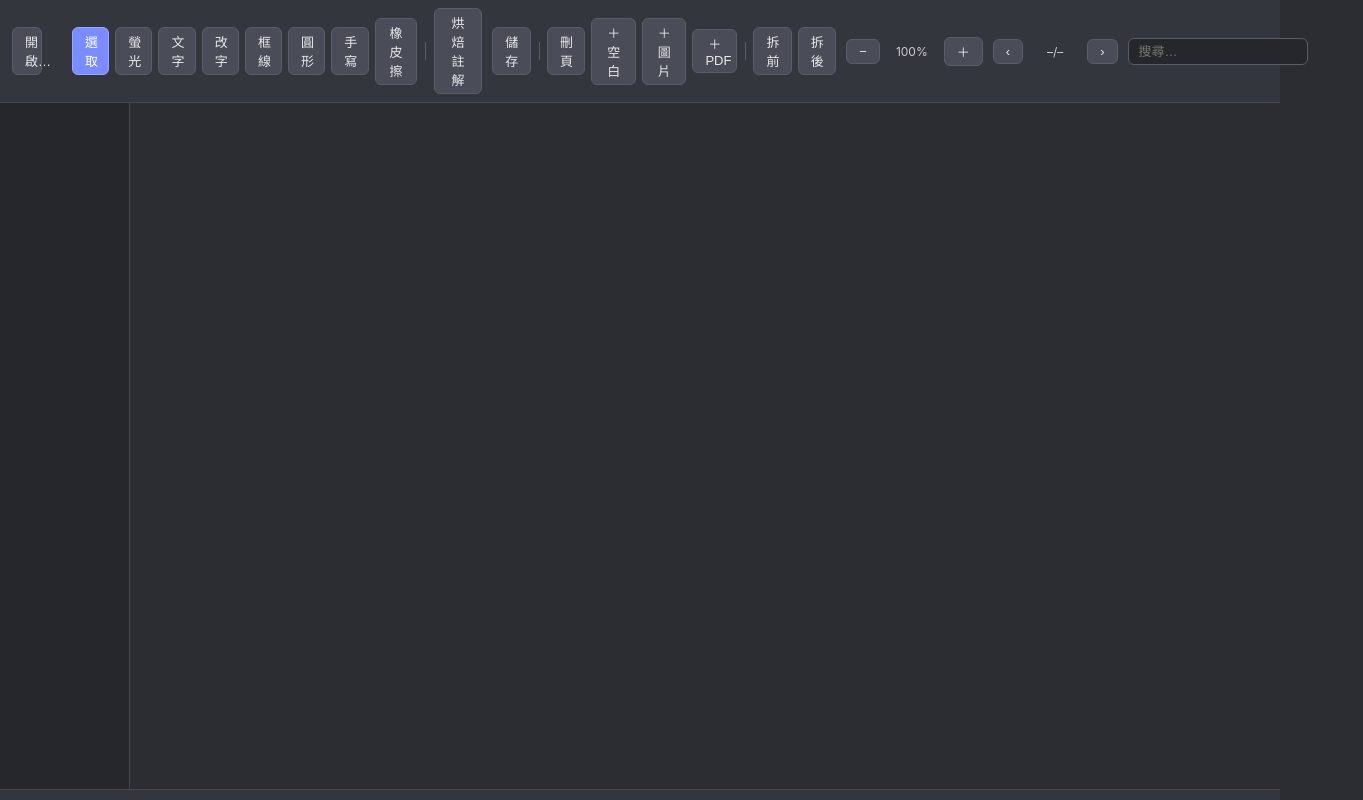
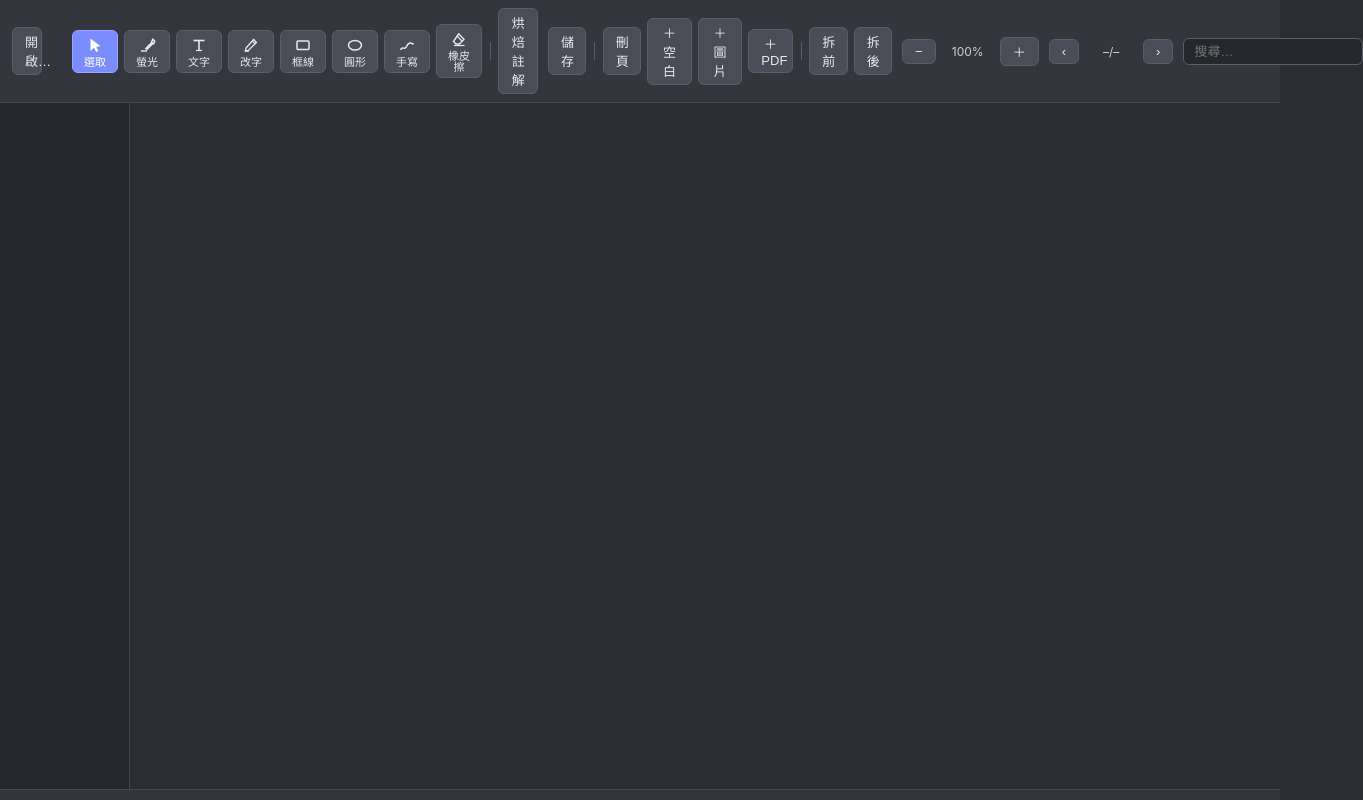
Before and after one commit to marksyang/PDFusion, a website built with Vite: page src/renderer/index.html in a window 1280 px wide. Shown: the whole page, 1363 px wide, since content can reach past the window. Built offline with nearby package versions, Linux system fonts and the light colour scheme.

Commit message:
UI：工具鈕改為圖示 + 文字標籤，hover 顯示自訂 tooltip
- 8 個註解工具鈕（選取/螢光/文字/改字/框線/圓形/手寫/橡皮擦）
  改為內嵌 SVG 圖示在上、中文標籤在下（符合常見 PDF 編輯器工具列）
- 全部工具列按鈕：原生 title 改為 data-tip + CSS tooltip
  （顯示更快、樣式統一，按鈕下方置中）
- 既有 .active 反白、點擊行為（ID/data-tool 不變）不受影響
- Electron hidden-window capturePage 驗證渲染

```diff
--- a/core/Cargo.toml
+++ b/core/Cargo.toml
@@ -1,6 +1,6 @@
 [package]
 name = "pdfusion-core"
-version = "1.0.2"
+version = "1.0.3"
 edition = "2021"
 license = "MIT"
 
--- a/core/package.json
+++ b/core/package.json
@@ -1,6 +1,6 @@
 {
   "name": "pdfusion-core",
-  "version": "1.0.2",
+  "version": "1.0.3",
   "private": true,
   "license": "MIT",
   "main": "index.js",
--- a/package.json
+++ b/package.json
@@ -1,6 +1,6 @@
 {
   "name": "pdfusion",
-  "version": "1.0.2",
+  "version": "1.0.3",
   "description": "Cross-platform PDF editor for macOS and Windows (pdfium via Rust core + pdf-lib)",
   "main": "./out/main/index.js",
   "author": "Mark Yang",
--- a/src/renderer/index.html
+++ b/src/renderer/index.html
@@ -8,41 +8,89 @@
   <body>
     <div id="app">
       <header id="toolbar">
-        <button id="btn-open" title="開啟 PDF (Cmd/Ctrl-O)">開啟…</button>
+        <button id="btn-open" data-tip="開啟 PDF (Cmd/Ctrl-O)">開啟…</button>
         <span id="doc-title" class="muted"></span>
         <span class="spacer"></span>
         <div class="op-group">
-          <button data-tool="select" title="選取/刪除註解 (Delete 鍵)">選取</button>
-          <button data-tool="highlight" title="螢光筆">螢光</button>
-          <button data-tool="freetext" title="文字框">文字</button>
-          <button data-tool="edit" title="編輯原文字（點選要改的文字）">改字</button>
-          <button data-tool="rect" title="矩形">框線</button>
-          <button data-tool="ellipse" title="圓形">圓形</button>
-          <button data-tool="ink" title="自由筆畫">手寫</button>
-          <button data-tool="eraser" title="橡皮擦：點選或拖曳消除註解">橡皮擦</button>
+          <button data-tool="select" data-tip="選取/刪除註解（Delete 鍵）">
+            <svg viewBox="0 0 18 18" fill="none" stroke="currentColor" stroke-width="1.4" aria-hidden="true">
+              <path d="M4.5 2.5 L4.5 15 L8 11.8 L10.2 16 L12.4 15 L10.2 10.8 L14.5 10.3 Z" fill="currentColor" stroke="none"/>
+            </svg>
+            <span class="lbl">選取</span>
+          </button>
+          <button data-tool="highlight" data-tip="螢光筆：拖曳Highlight文字">
+            <svg viewBox="0 0 18 18" fill="none" stroke="currentColor" stroke-width="1.4" aria-hidden="true">
+              <path d="M3 15 h6"/>
+              <path d="M6.8 12.4 L13.5 5.7 L15.6 7.8 L8.9 14.5" fill="currentColor" stroke="none"/>
+              <path d="M13.5 5.7 L14.8 3.2 L16.8 5.2 L15.6 7.8 Z"/>
+            </svg>
+            <span class="lbl">螢光</span>
+          </button>
+          <button data-tool="freetext" data-tip="文字框：點選或拖出方框輸入文字">
+            <svg viewBox="0 0 18 18" fill="none" stroke="currentColor" stroke-width="1.6" aria-hidden="true">
+              <path d="M3.5 4.5 H14.5"/>
+              <path d="M9 4.5 V14.5"/>
+              <path d="M6 14.5 H12" stroke-width="1.2"/>
+            </svg>
+            <span class="lbl">文字</span>
+          </button>
+          <button data-tool="edit" data-tip="改字：點選要編輯的原文字">
+            <svg viewBox="0 0 18 18" fill="none" stroke="currentColor" stroke-width="1.4" aria-hidden="true">
+              <path d="M3 15 h4"/>
+              <path d="M11.6 3.6 l2.8 2.8 L6.4 14.4 L3.4 15 L4 12 Z"/>
+              <path d="M10.2 5 l2.8 2.8" stroke-width="1.1"/>
+            </svg>
+            <span class="lbl">改字</span>
+          </button>
+          <button data-tool="rect" data-tip="矩形框線">
+            <svg viewBox="0 0 18 18" fill="none" stroke="currentColor" stroke-width="1.5" aria-hidden="true">
+              <rect x="3" y="5" width="12" height="8.5" rx="1"/>
+            </svg>
+            <span class="lbl">框線</span>
+          </button>
+          <button data-tool="ellipse" data-tip="橢圓">
+            <svg viewBox="0 0 18 18" fill="none" stroke="currentColor" stroke-width="1.5" aria-hidden="true">
+              <ellipse cx="9" cy="9.2" rx="6.5" ry="4.8"/>
+            </svg>
+            <span class="lbl">圓形</span>
+          </button>
+          <button data-tool="ink" data-tip="自由筆畫（手寫）">
+            <svg viewBox="0 0 18 18" fill="none" stroke="currentColor" stroke-width="1.5" aria-hidden="true">
+              <path d="M2.8 13.5 C4.5 9.5, 6.5 15, 8.5 10.5 S12.5 6.5, 15.2 8" stroke-linecap="round"/>
+            </svg>
+            <span class="lbl">手寫</span>
+          </button>
+          <button data-tool="eraser" data-tip="橡皮擦：點選或拖曳消除註解">
+            <svg viewBox="0 0 18 18" fill="none" stroke="currentColor" stroke-width="1.4" aria-hidden="true">
+              <path d="M8.6 3.8 L14 9.2 L9.5 14 H6 L3.5 11.5 Z"/>
+              <path d="M7 6 L12 11" stroke-width="1.1"/>
+              <path d="M4 15.5 h10.5" stroke-width="1.2"/>
+            </svg>
+            <span class="lbl">橡皮擦</span>
+          </button>
           <span class="sep"></span>
-          <button id="btn-bake" title="把註解烘焙進 PDF（原生註解）">烘焙註解</button>
+          <button id="btn-bake" data-tip="把註解烘焙進 PDF（變成原生內容）">烘焙註解</button>
         </div>
         <div class="op-group">
-          <button id="btn-save" title="儲存目前工作檔 (Cmd+S)">儲存</button>
+          <button id="btn-save" data-tip="儲存目前工作檔 (Cmd+S)">儲存</button>
           <span class="sep"></span>
-          <button id="btn-del-page" title="刪除目前頁">刪頁</button>
-          <button id="btn-ins-blank" title="在目前頁前插入空白頁">＋空白</button>
-          <button id="btn-ins-img" title="插入圖片為新頁">＋圖片</button>
-          <button id="btn-ins-pdf" title="從其他 PDF 插入頁">＋PDF</button>
+          <button id="btn-del-page" data-tip="刪除目前頁">刪頁</button>
+          <button id="btn-ins-blank" data-tip="在目前頁前插入空白頁">＋空白</button>
+          <button id="btn-ins-img" data-tip="插入圖片為新頁">＋圖片</button>
+          <button id="btn-ins-pdf" data-tip="從其他 PDF 插入頁">＋PDF</button>
           <span class="sep"></span>
-          <button id="btn-split-first" title="前半另存">拆前</button>
-          <button id="btn-split-last" title="後半另存">拆後</button>
+          <button id="btn-split-first" data-tip="前半另存">拆前</button>
+          <button id="btn-split-last" data-tip="後半另存">拆後</button>
         </div>
         <div class="zoom-group">
-          <button id="btn-zoom-out" title="縮小">−</button>
+          <button id="btn-zoom-out" data-tip="縮小">−</button>
           <span id="zoom-label">100%</span>
-          <button id="btn-zoom-in" title="放大">＋</button>
+          <button id="btn-zoom-in" data-tip="放大">＋</button>
         </div>
         <span class="page-group">
-          <button id="btn-prev" title="上一頁 (PageUp)">‹</button>
+          <button id="btn-prev" data-tip="上一頁 (PageUp)">‹</button>
           <span id="page-label">–/–</span>
-          <button id="btn-next" title="下一頁 (PageDown)">›</button>
+          <button id="btn-next" data-tip="下一頁 (PageDown)">›</button>
         </span>
         <input id="search-input" type="search" placeholder="搜尋…" />
       </header>
--- a/src/renderer/src/styles.css
+++ b/src/renderer/src/styles.css
@@ -54,6 +54,58 @@ body {
   background: #7a8cff;
   border-color: #9aa5ff;
   color: #ffffff;
+}
+
+/* 工具鈕：圖示在上、文字在下 */
+#toolbar button[data-tool] {
+  display: flex;
+  flex-direction: column;
+  align-items: center;
+  justify-content: center;
+  gap: 3px;
+  padding: 5px 8px 4px;
+  min-width: 46px;
+}
+
+#toolbar button[data-tool] svg {
+  width: 18px;
+  height: 18px;
+  flex: none;
+}
+
+#toolbar button[data-tool] .lbl {
+  font-size: 11px;
+  line-height: 1;
+}
+
+/* 自訂 hover tooltip（取代原生 title，顯示更快、樣式統一） */
+#toolbar button[data-tip] {
+  position: relative;
+}
+
+#toolbar button[data-tip]::after {
+  content: attr(data-tip);
+  position: absolute;
+  top: calc(100% + 8px);
+  left: 50%;
+  transform: translateX(-50%);
+  background: #1e1f24;
+  color: #e8e9ed;
+  border: 1px solid #5a5d68;
+  border-radius: 6px;
+  padding: 4px 9px;
+  font-size: 12px;
+  white-space: nowrap;
+  pointer-events: none;
+  opacity: 0;
+  transition: opacity 0.1s ease;
+  transition-delay: 0s;
+  z-index: 200;
+}
+
+#toolbar button[data-tip]:hover::after {
+  opacity: 1;
+  transition-delay: 0.35s;
 }
 
 #doc-title {
```
